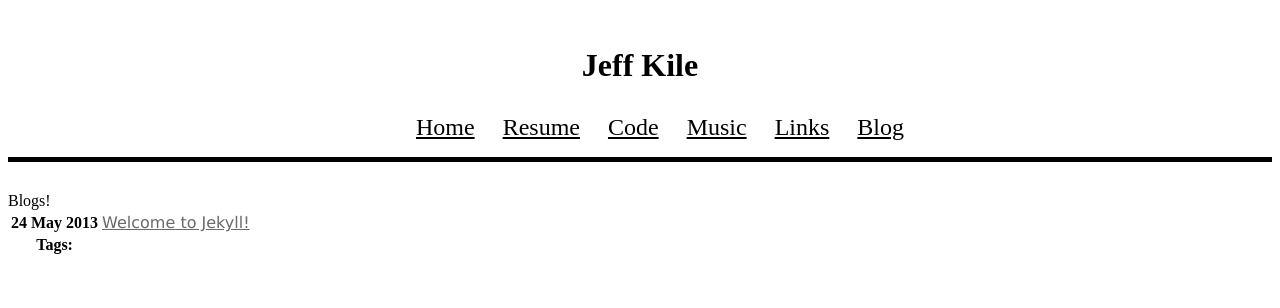
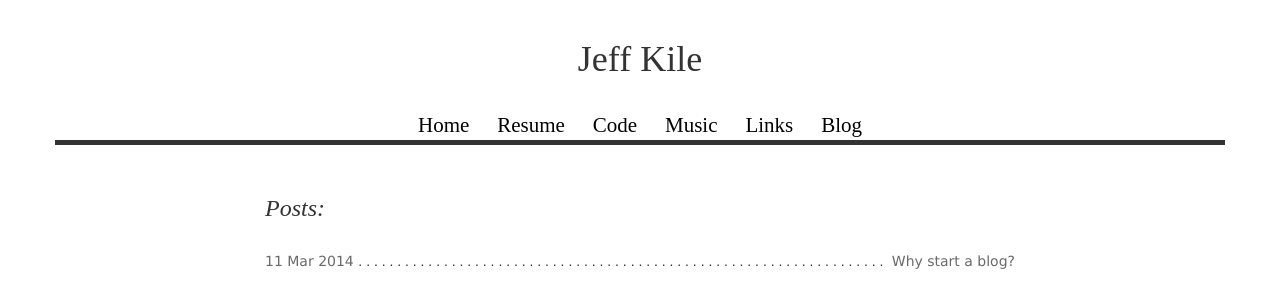
Before and after one commit to jeffkile/jeffkile.github.io, a Jekyll site: the page built from blog/index.html, in a window 1280 px wide. Shown: the top 308 px of the page. Built offline with Jekyll 4.4.1, drawn with Linux system fonts in a browser that asks for light colours; nearby versions of some CDN libraries; some web fonts are replaced.

Commit message:
Cleaned up blog page

```diff
--- a/_includes/header.html
+++ b/_includes/header.html
@@ -4,9 +4,9 @@
     <meta charset="utf-8">
     <meta name="viewport" content="width=device-width, initial-scale=1.0">
     <title> {{ page.title }} </title>
-    <!-- <link href="/assets/css/bootstrap.min.css" rel="stylesheet" type="text/css"> -->
-    <!-- <link href="//netdna.bootstrapcdn.com/font-awesome/3.2.1/css/font-awesome.min.css" rel="stylesheet"> -->
-    <!-- <link href='http://fonts.googleapis.com/css?family=Offside' rel='stylesheet' type='text/css'> -->
+    <link href="/assets/css/bootstrap.min.css" rel="stylesheet" type="text/css">
+    <link href="//netdna.bootstrapcdn.com/font-awesome/3.2.1/css/font-awesome.min.css" rel="stylesheet">
+    <link href='http://fonts.googleapis.com/css?family=Offside' rel='stylesheet' type='text/css'>
     {% for sheet in page.stylesheets  %}
     <link href="/assets/css/{{ sheet }}.css" rel="stylesheet" type="text/css"/>
     {% endfor %}
--- a/_includes/nav_left.html
+++ b/_includes/nav_left.html
@@ -19,7 +19,7 @@
     </div> <!-- /fancy-->
   </div> <!-- /xs sm -->
 
-<div class="col-xs-12 col-sm-7">
+<div class="col-xs-12 col-sm-9">
   <p class="pull-left visible-xs">
     <button type="button" class="btn btn-primary btn-xs" data-toggle="offcanvas">Toggle nav</button>
   </p>
--- a/_posts/2014-03-04-test.md
+++ /dev/null
@@ -1,10 +0,0 @@
----
-layout: post
-title:  "Welcome to Jekyll!"
-date:   2013-05-24 18:34:38
-categories: [jekyll, update]
----
-
-
-TEST
-foo
--- /dev/null
+++ b/assets/css/blog.css
@@ -0,0 +1,29 @@
+ul.leaders {
+  padding: 0;
+  overflow-x: hidden;
+  list-style: none
+}
+ul.leaders li:after {
+  float: left;
+  width: 0;
+  white-space: nowrap;
+  content:
+ ". . . . . . . . . . . . . . . . . . . . "
+ ". . . . . . . . . . . . . . . . . . . . "
+ ". . . . . . . . . . . . . . . . . . . . "
+ ". . . . . . . . . . . . . . . . . . . . "
+ ". . . . . . . . . . . . . . . . . . . . "
+ ". . . . . . . . . . . . . . . . . . . . "
+ ". . . . . . . . . . . . . . . . . . . . "
+}
+ul.leaders span:first-child {
+  padding-right: 0.33em;
+  background: white
+}
+ul.leaders span + span {
+  float: right;
+  padding-left: 0.33em;
+  background: white;
+  position: relative;
+  z-index: 1
+}
--- a/blog/index.html
+++ b/blog/index.html
@@ -1,27 +1,34 @@
 ---
 layout: topnav
 title: Blog
-stylesheets: [master, navigation]
+stylesheets: [master, navigation, blog]
 navLocation: top
 full_posts: 5
 ---
 
 
-Blogs!
+<div class="row">
+  <div class="col-sm-offset-2 col-sm-8">
+    <h3><i class="icon-book"></i>Posts: </h3>
+    <br/>
 
-<table class="post-list">
-{% for post in site.posts %}
-  <tr>
-    <th>{{ post.date | date_to_string }}</th>
-    <td><a href="{{post.url}}">{{post.title}}</a></td>
-  <tr>
-    <th>Tags: </th>
-    <td>
-      {{ categories }}
-      {% for cat in categories %}
-        {{ cat }}
-      {% endfor %}
-    </td>
-  </tr>
-{% endfor %}
-</table>
+    <ul class="leaders">
+    {% for post in site.posts %}
+      <li>
+        <a href="{{post.url}}">
+          <span>{{ post.date | date_to_string }}</span>
+          <span>{{post.title}}</span>
+        </a>
+      </li>
+      <!-- <tr> -->
+      <!--   <th>Tags: </th> -->
+      <!--   <td> -->
+      <!--     {% for cat in post.categories %} -->
+      <!--       {{ cat }} -->
+      <!--     {% endfor %} -->
+      <!--   </td> -->
+      <!-- </tr> -->
+    {% endfor %}
+    </leaders>
+  </div>
+</div>
```
Also changed, not shown: _layouts/post.html (+3 -16 lines), _posts/2014-03-11-why-start-a-blog.md (added, +48 -0 lines).
